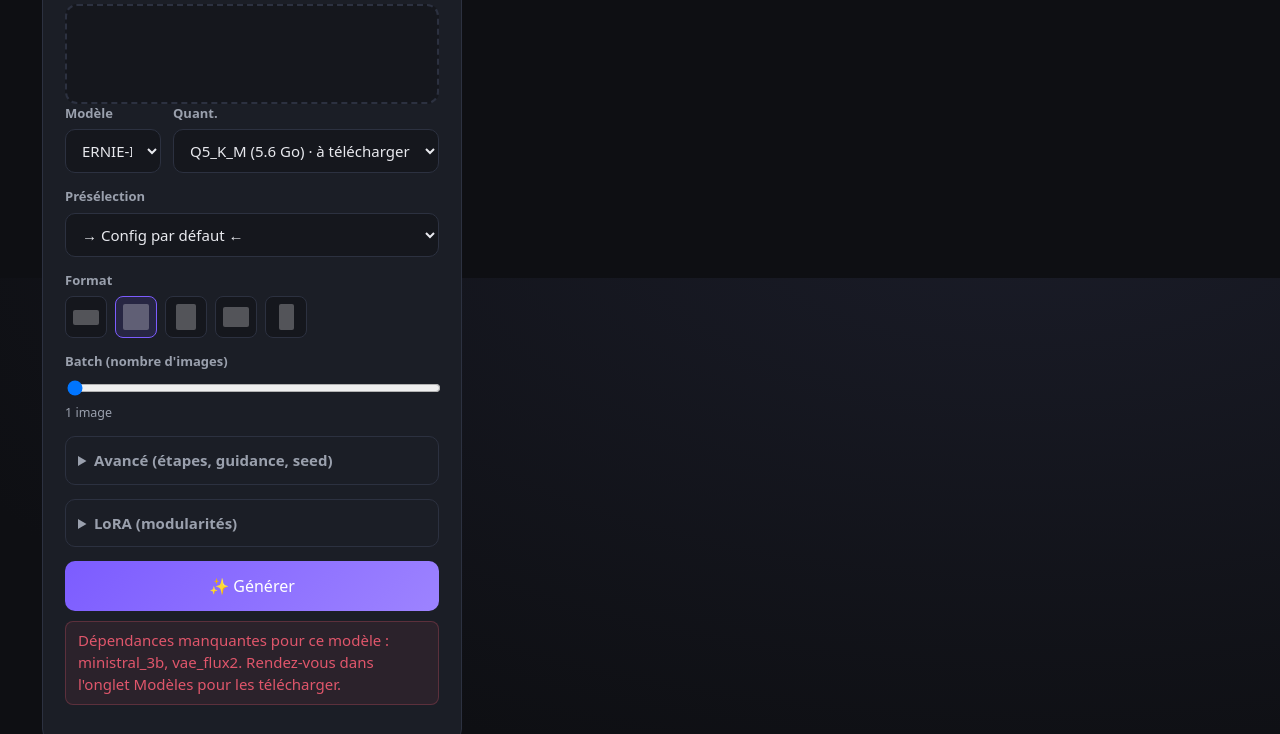
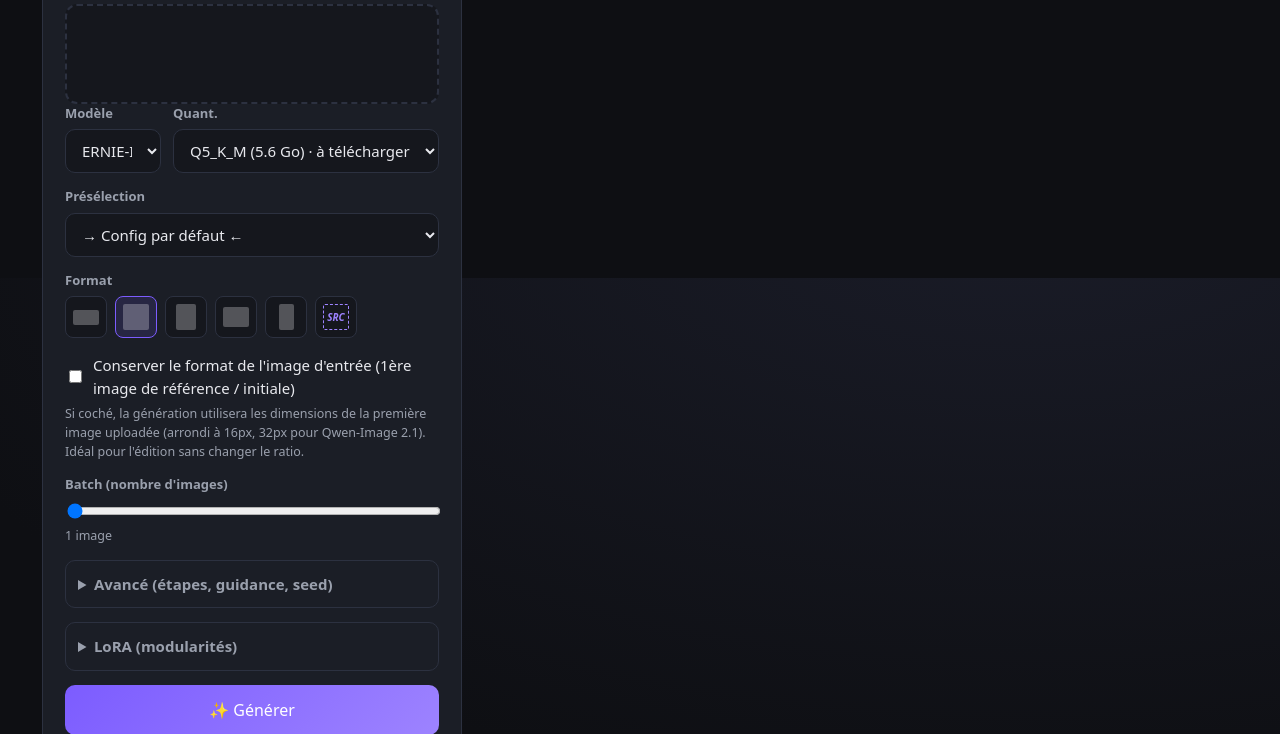
Before and after one commit to Tivaphe/local-image-studio, a Flask app: page /generate in a window 1280 px wide. Shown: the part 522-1256 px from the top of the page. Run offline with Flask 3, Linux system fonts and the light colour scheme.

Commit message:
feat: conserver format image d'entree (source) + arrondi auto
- Ajout RATIOS source + helpers round32, get_image_dimensions, get_rounded_dimensions_for_model
- Qwen-Image 2.1 : arrondi 32px (spec officielle), autres modeles 16px
- /api/generate : si ratio=source ou use_source_format, detecte dimensions 1ere image (ref/init/control) via PIL et utilise comme W/H
- UI : checkbox 'Conserver le format de l'image d'entrée' + ratio SRC dans la grille
- JS : buildRatios gere SRC, prefs keep_input_format, body envoie use_source_format, updateSourceFormatHint affiche dimensions detectees et arrondi final
- Permet edition sans changer le ratio : image generee garde format original

Co-authored-by: arena-agent <297053741+arena-agent@users.noreply.github.com>

```diff
--- a/app.py
+++ b/app.py
@@ -183,7 +183,13 @@
     m = MODELS[mid]
     quant = data.get("quant") or m["default_quant"]
     ratio = data.get("ratio", "1:1")
-    w, h = RATIOS.get(ratio, RATIOS["1:1"])
+    use_source_format = data.get("use_source_format") or data.get("keep_input_format") or ratio == "source"
+
+    # Dimensions par défaut selon ratio
+    if ratio == "source":
+        w, h = (0, 0)
+    else:
+        w, h = RATIOS.get(ratio, RATIOS["1:1"])
     if data.get("width") and data.get("height"):
         w, h = int(data["width"]), int(data["height"])
 
@@ -191,16 +197,51 @@
     ref_images = data.get("ref_images")  # liste
     if isinstance(ref_images, str):
         ref_images = [ref_images]
-    # Filtrer les valeurs vides
     if ref_images:
         ref_images = [x for x in ref_images if x]
         if not ref_images:
             ref_images = None
-    # Pour compatibilité, si source_image est une liste, la traiter comme ref_images
     src = data.get("source_image")
     if isinstance(src, list):
         ref_images = (ref_images or []) + src
         src = None
+
+    # --- Résolution du format source si demandé ---
+    if use_source_format or ratio == "source":
+        first_img_path = None
+        candidates = []
+        if ref_images:
+            candidates.extend(ref_images)
+        if data.get("init_image"):
+            candidates.append(data.get("init_image"))
+        if src:
+            candidates.append(src)
+        if data.get("control_image"):
+            candidates.append(data.get("control_image"))
+
+        from pathlib import Path
+        from registry import get_rounded_dimensions_for_model, get_image_dimensions
+        for cand in candidates:
+            if not cand:
+                continue
+            p = Path(cand)
+            if not p.is_absolute():
+                p = (config.ROOT / cand).resolve()
+            if p.exists():
+                first_img_path = str(p)
+                break
+
+        if first_img_path:
+            dims = get_rounded_dimensions_for_model(first_img_path, model_id=mid)
+            if dims:
+                w, h = dims
+            else:
+                raw = get_image_dimensions(first_img_path)
+                if raw:
+                    from registry import round16
+                    w, h = round16(raw[0]), round16(raw[1])
+        if w == 0 or h == 0:
+            w, h = RATIOS["1:1"]
 
     params = {
         "model_id": mid,
--- a/registry.py
+++ b/registry.py
@@ -906,6 +906,33 @@
 def round16(x):
     return max(16, (int(x) // 16) * 16)
 
+def round32(x):
+    return max(32, (int(x) // 32) * 32)
+
+
+def get_image_dimensions(image_path):
+    """Retourne (width, height) d'une image, arrondi à 16px (32 pour Qwen)."""
+    try:
+        from PIL import Image
+        with Image.open(image_path) as im:
+            w, h = im.size
+            return w, h
+    except Exception:
+        return None
+
+
+def get_rounded_dimensions_for_model(image_path, model_id=None):
+    """Retourne dimensions arrondies selon le modèle (32 pour Qwen-Image 2.1, 16 sinon)."""
+    dims = get_image_dimensions(image_path)
+    if not dims:
+        return None
+    w, h = dims
+    # Qwen-Image 2.1 nécessite dimensions divisibles par 32
+    if model_id == "qwen-image-2.1":
+        return round32(w), round32(h)
+    else:
+        return round16(w), round16(h)
+
 
 RATIOS = {
     "1:1":  (1024, 1024),
@@ -913,4 +940,5 @@
     "4:3":  (1152, 896),
     "9:16": (768, 1344),
     "16:9": (1344, 768),
+    "source": (0, 0),  # format de l'image d'entrée (auto)
 }
--- a/static/generate.js
+++ b/static/generate.js
@@ -98,8 +98,32 @@
 
   buildRatios();
   if (prefs.ratio && RATIOS[prefs.ratio]) currentRatio = prefs.ratio;
+    buildRatios();
   buildRatiosApply();
-  onModelChange();
+
+  // Restauration checkbox conserver format
+  const keepChk = $('#keep-input-format');
+  if (keepChk) {
+    const prefsKeep = loadPrefs();
+    if (prefsKeep.keep_input_format) keepChk.checked = true;
+    if (currentRatio === 'source') keepChk.checked = true;
+    keepChk.addEventListener('change', () => {
+      savePrefs({ keep_input_format: keepChk.checked });
+      if (keepChk.checked) {
+        currentRatio = 'source';
+        buildRatiosApply();
+      } else {
+        if (currentRatio === 'source') {
+          currentRatio = '1:1';
+          buildRatiosApply();
+          savePrefs({ ratio: currentRatio });
+        }
+      }
+      if (typeof updateSourceFormatHint === 'function') updateSourceFormatHint();
+    });
+  }
+
+  onModelChange();;
 
   const reuse = sessionStorage.getItem('reuse');
   if (reuse) {
@@ -122,17 +146,26 @@
   for (const [name, [w, h]] of Object.entries(RATIOS)) {
     const d = document.createElement('div');
     d.className = 'ratio' + (name === currentRatio ? ' sel' : '');
-    d.title = `${name}  (${w}x${h})`;
     d.dataset.name = name;
-    const max = 26;
-    const sc = max / Math.max(w, h);
-    const iw = Math.round(w * sc), ih = Math.round(h * sc);
-    d.innerHTML = `<i style="width:${iw}px;height:${ih}px"></i>`;
+    if (name === 'source') {
+      d.title = `Source - format de l'image d'entrée (auto)`;
+      d.innerHTML = `<i style="width:26px;height:26px;display:grid;place-items:center;font-size:10px;font-weight:700;color:var(--accent2);background:transparent;border:1px dashed var(--accent2);">SRC</i>`;
+    } else {
+      d.title = `${name}  (${w}x${h})`;
+      const max = 26;
+      const sc = max / Math.max(w, h);
+      const iw = Math.round(w * sc), ih = Math.round(h * sc);
+      d.innerHTML = `<i style="width:${iw}px;height:${ih}px"></i>`;
+    }
     d.addEventListener('click', () => {
       currentRatio = name;
       savePrefs({ ratio: name });
       $$('.ratio').forEach(x => x.classList.remove('sel'));
       d.classList.add('sel');
+      if (name === 'source') {
+        const keepChk = $('#keep-input-format');
+        if (keepChk) keepChk.checked = true;
+      }
     });
     box.appendChild(d);
   }
@@ -313,16 +346,49 @@
     `;
     grid.appendChild(div);
   });
-  // Events remove
   grid.querySelectorAll('.ref-remove').forEach(btn => {
     btn.addEventListener('click', () => {
       const i = parseInt(btn.dataset.idx);
       refImages.splice(i, 1);
       renderRefGrid();
       updateRefBadge();
+      if (typeof updateSourceFormatHint === 'function') updateSourceFormatHint();
     });
   });
   updateRefBadge();
+  if (typeof updateSourceFormatHint === 'function') updateSourceFormatHint();
+}
+
+function updateSourceFormatHint() {
+  const hint = $('#model-capabilities-hint');
+  if (!hint) return;
+  let first = null;
+  if (refImages.length > 0) first = refImages[0];
+  else if (initImage) first = initImage;
+  else if (controlImage) first = controlImage;
+  const keepChk = $('#keep-input-format');
+  const keepChecked = keepChk?.checked;
+  if (first && first.url) {
+    const img = new Image();
+    img.onload = () => {
+      const w = img.width, h = img.height;
+      const roundedW = Math.floor(w/16)*16, roundedH = Math.floor(h/16)*16;
+      const modelId = $('#model')?.value;
+      const isQwen21 = modelId === 'qwen-image-2.1';
+      const finalW = isQwen21 ? Math.floor(w/32)*32 : roundedW;
+      const finalH = isQwen21 ? Math.floor(h/32)*32 : roundedH;
+      const info = document.createElement('div');
+      info.style.marginTop = '6px';
+      info.style.fontSize = '12px';
+      info.style.color = 'var(--muted)';
+      info.innerHTML = `📐 Image d'entrée détectée : <strong>${w}x${h}</strong> → génération : <strong>${finalW}x${finalH}</strong> ${isQwen21 ? '(arrondi 32px pour Qwen-Image 2.1)' : '(arrondi 16px)'} ${keepChecked ? '✅ format conservé' : '⚠️ cocher \"Conserver le format\" pour utiliser'}`;
+      const old = hint.querySelector('.source-dims-info');
+      if (old) old.remove();
+      info.className = 'source-dims-info';
+      hint.appendChild(info);
+    };
+    img.src = first.url;
+  }
 }
 
 async function handleRefFiles(files) {
@@ -400,6 +466,7 @@
     // compat legacy
     uploadedImagePath = j.filename;
     $('#source-image-path').value = j.filename;
+    if (typeof updateSourceFormatHint === 'function') updateSourceFormatHint();
   } catch (e) { alert(e.message); }
 }
 
@@ -515,6 +582,7 @@
     legacyUploadedPath = j.filename;
     uploadedImagePath = j.filename;
     $('#source-image-path').value = j.filename;
+    if (typeof updateSourceFormatHint === 'function') updateSourceFormatHint();
     const imgEl = $('#preview-img');
     if (imgEl) {
       imgEl.src = URL.createObjectURL(file);
@@ -597,6 +665,12 @@
     strength: (m.supports_init || m.arch === 'sd3' || m.supports_ref) && strengthVal ? parseFloat(strengthVal) : null,
     control_strength: controlStrengthVal ? parseFloat(controlStrengthVal) : null,
   };
+
+  // Ajout format source
+  const keepInputFormat = $('#keep-input-format')?.checked || currentRatio === 'source';
+  body.ratio = keepInputFormat ? 'source' : currentRatio;
+  body.use_source_format = keepInputFormat;
+  body.keep_input_format = keepInputFormat;
 
   const r = await fetch('/api/generate', { method: 'POST', headers: { 'Content-Type': 'application/json' }, body: JSON.stringify(body) });
   const j = await r.json();
--- a/templates/generate.html
+++ b/templates/generate.html
@@ -192,6 +192,11 @@
     <div class="field">
       <span>Format</span>
       <div class="ratios" id="ratios"></div>
+      <label style="display:flex; align-items:center; gap:8px; cursor:pointer; margin-top:10px;">
+        <input type="checkbox" id="keep-input-format" style="width:auto;">
+        <span>Conserver le format de l'image d'entrée (1ère image de référence / initiale)</span>
+      </label>
+      <small class="muted">Si coché, la génération utilisera les dimensions de la première image uploadée (arrondi à 16px, 32px pour Qwen-Image 2.1). Idéal pour l'édition sans changer le ratio.</small>
     </div>
 
     <div class="row">
```
